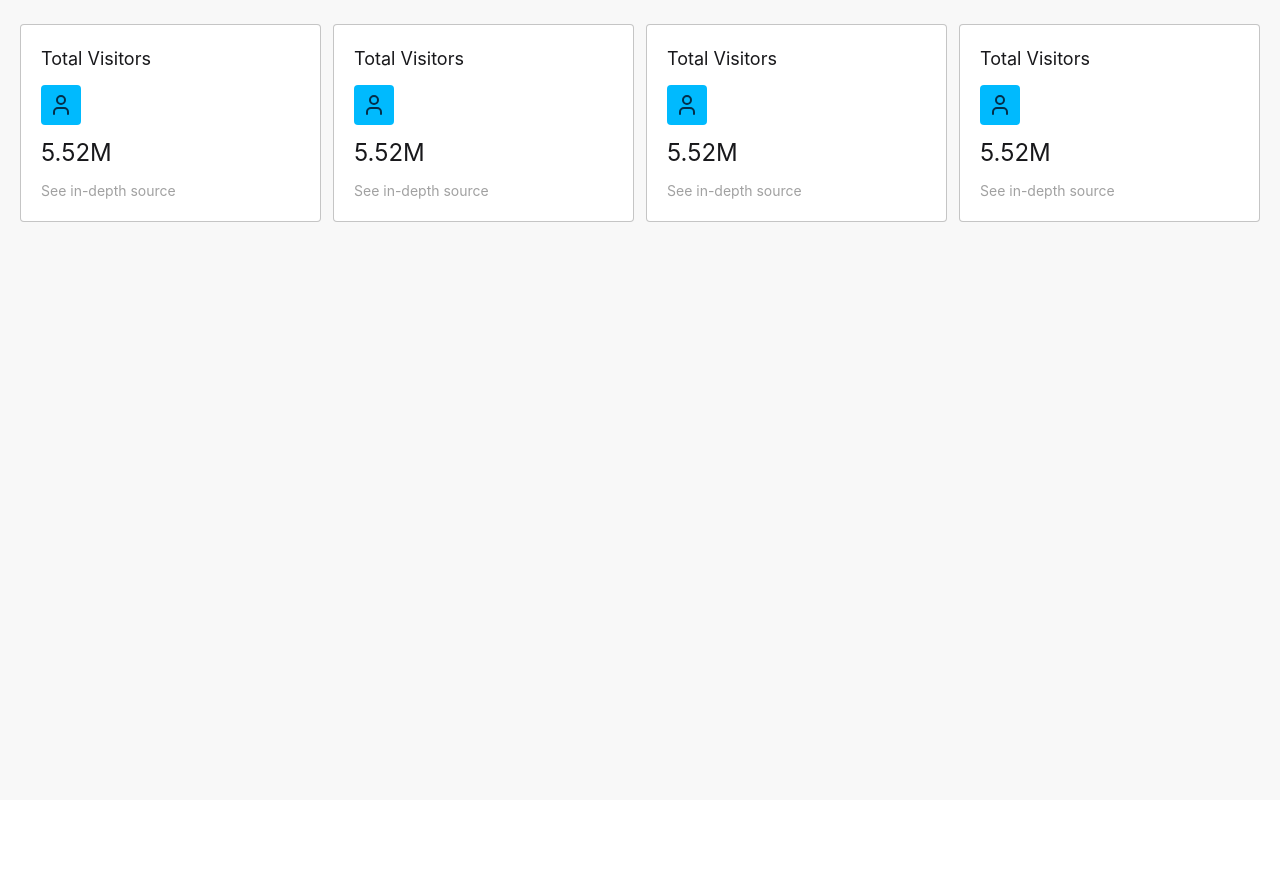
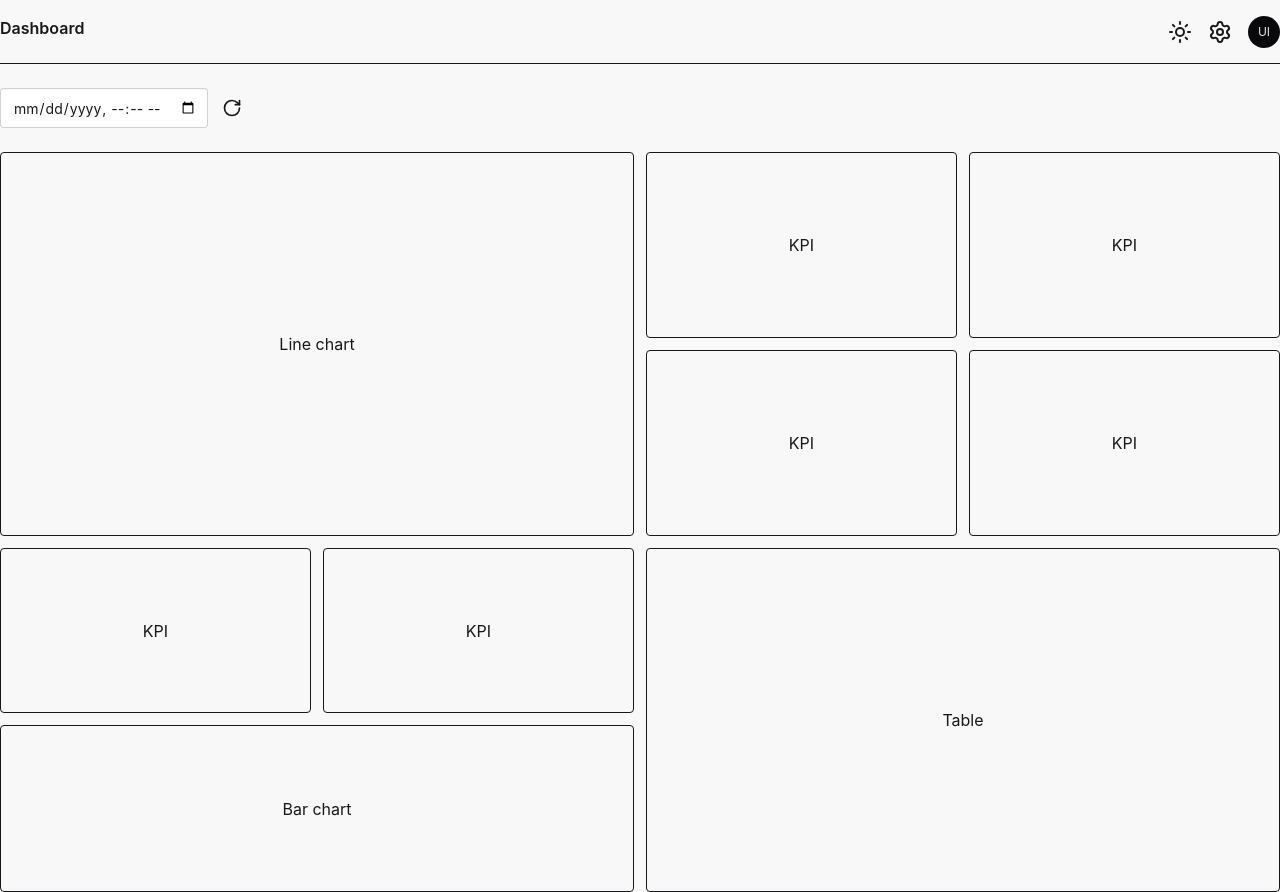
Before and after one commit to lola-emil/energy-monitor, a Vue app in the folder frontend/: page / in a window 1280 px wide. Before the commit the page ends 800 px from the top, so only its background shows below. Built offline with nearby package versions, Linux system fonts and the light colour scheme.

Commit message:
Dashboar skeleton layout

```diff
--- a/frontend/src/router/index.ts
+++ b/frontend/src/router/index.ts
@@ -1,4 +1,5 @@
 import DashboardView from '@/views/DashboardView.vue'
+import DeviceListView from '@/views/DeviceListView.vue'
 import { createRouter, createWebHistory } from 'vue-router'
 
 const router = createRouter({
@@ -7,6 +8,10 @@ const router = createRouter({
     {
       path: "/",
       component: DashboardView
+    },
+    {
+      path: "/devices",
+      component: DeviceListView
     }
   ],
 })
--- /dev/null
+++ b/frontend/src/views/CostMonitoringView.vue
@@ -0,0 +1 @@
+<template></template>
--- a/frontend/src/views/DashboardView.vue
+++ b/frontend/src/views/DashboardView.vue
@@ -1,33 +1,84 @@
 <script setup lang="ts">
-import { ref } from 'vue';
-import { User } from "lucide-vue-next"
-
-const upat = ref([1, 2, 1, 2]);
+import { RotateCw, Sun, Moon, Settings } from "lucide-vue-next"
 </script>
 
 <template>
-    <main class="container mx-auto px-5">
-        <nav></nav>
-        <br>
-        <div class="flex flex-col">
-            <!-- KPIs -->
-            <div class="grid grid-cols-2 lg:grid-cols-4 gap-3">
-                <div v-for="_ in upat"
-                    class="flex flex-col border border-base-content/25 p-5 gap-3 rounded bg-base-100">
-                    <p class="text-lg">Total Visitors</p>
-                    <div class="p-2 rounded w-max bg-info text-info-content">
-                        <User />
+    <main>
+        <nav class="w-full h-16 border-b flex items-center">
+            <div class="container mx-auto flex justify-between">
+                <p class="font-semibold lg:text:lg">Dashboard</p>
+
+
+                <div class="flex gap-3">
+                    <label class="swap swap-rotate">
+                        <!-- this hidden checkbox controls the state -->
+                        <input type="checkbox" class="theme-controller" value="synthwave" />
+
+                        <!-- sun icon -->
+                        <Sun />
+
+                        <!-- moon icon -->
+                    </label>
+
+                    <button class="btn btn-square btn-ghost btn-sm">
+                        <Settings />
+                    </button>
+
+                    <div class="avatar avatar-placeholder">
+                        <div class="bg-neutral text-neutral-content w-8 rounded-full">
+                            <span class="text-xs">UI</span>
+                        </div>
                     </div>
-                    <p class="text-2xl">5.52M</p>
-
-                    <p class="text-sm text-neutral-400">See in-depth source</p>
                 </div>
             </div>
 
-            <!-- Line chart -->
-            <div></div>
+
+        </nav>
+
+
+        <div class="container mx-auto mt-3 flex flex-col gap-3">
+
+            <div class="my-3 flex justify-between items-end">
+                <div class="flex items-center gap-1">
+                    <input type="datetime-local" class="input" />
+
+                    <button class="btn btn-ghost btn-square">
+                        <RotateCw :size="20" />
+                    </button>
+                </div>
+                <div></div>
+            </div>
+
+            <section class="grid grid-cols-2 gap-3 min-h-96">
+                <div class="border flex items-center justify-center rounded">
+                    Line chart
+                </div>
+                <div class="grid grid-cols-2 gap-3">
+                    <div class="border flex items-center justify-center rounded">
+                        <p>KPI</p>
+                    </div>
+                    <div class="border flex items-center justify-center rounded">
+                        <p>KPI</p>
+                    </div>
+                    <div class="border flex items-center justify-center rounded">
+                        <p>KPI</p>
+                    </div>
+                    <div class="border flex items-center justify-center rounded">
+                        <p>KPI</p>
+                    </div>
+                </div>
+            </section>
+
+            <section class="grid grid-cols-2 gap-3 min-h-86">
+                <div class="flex flex-col gap-3">
+                    <div class="grid grid-cols-2 gap-3 flex-1">
+                        <div class="border flex items-center justify-center rounded">KPI</div>
+                        <div class="border flex items-center justify-center rounded">KPI</div>
+                    </div>
+                    <div class="border flex-1 flex items-center justify-center rounded">Bar chart</div>
+                </div>
+                <div class="border flex items-center justify-center rounded">Table</div>
+            </section>
         </div>
-
-        <div></div>
     </main>
 </template>
--- /dev/null
+++ b/frontend/src/views/DeviceListView.vue
@@ -0,0 +1,59 @@
+<script setup lang="ts">
+import { Sun, Moon, Settings, Plus } from "lucide-vue-next"
+import { ref } from "vue";
+
+const items = ref([1, 2, 3, 4, 5, 6, 7]);
+</script>
+
+<template>
+    <main>
+        <nav class="w-full h-20 border-b flex items-center">
+            <div class="container mx-auto flex justify-between">
+                <p class="font-semibold lg:text:lg">Device List</p>
+
+
+                <div class="flex gap-3">
+                    <label class="swap swap-rotate">
+                        <!-- this hidden checkbox controls the state -->
+                        <input type="checkbox" class="theme-controller" value="synthwave" />
+
+                        <!-- sun icon -->
+                        <Sun />
+
+                        <!-- moon icon -->
+                    </label>
+
+                    <button class="btn btn-square btn-ghost btn-sm">
+                        <Settings />
+                    </button>
+
+                    <div class="avatar avatar-placeholder">
+                        <div class="bg-neutral text-neutral-content w-8 rounded-full">
+                            <span class="text-xs">UI</span>
+                        </div>
+                    </div>
+                </div>
+            </div>
+
+        </nav>
+
+
+        <div class="container mx-auto mt-3">
+            <section>
+                <div class="w-full flex justify-between">
+                    <input type="text" class="input" placeholder="Search">
+
+                    <button class="btn btn-sm btn-primary">
+                        <Plus :size="16" />
+                        Add Device
+                    </button>
+                </div>
+
+                <div class="divider"></div>
+
+                <div class="mt-3">
+                </div>
+            </section>
+        </div>
+    </main>
+</template>
--- /dev/null
+++ b/frontend/src/views/LoginView.vue
@@ -0,0 +1 @@
+<template></template>
--- /dev/null
+++ b/frontend/src/views/SettingsView.vue
@@ -0,0 +1,3 @@
+<template>
+
+</template>
```
